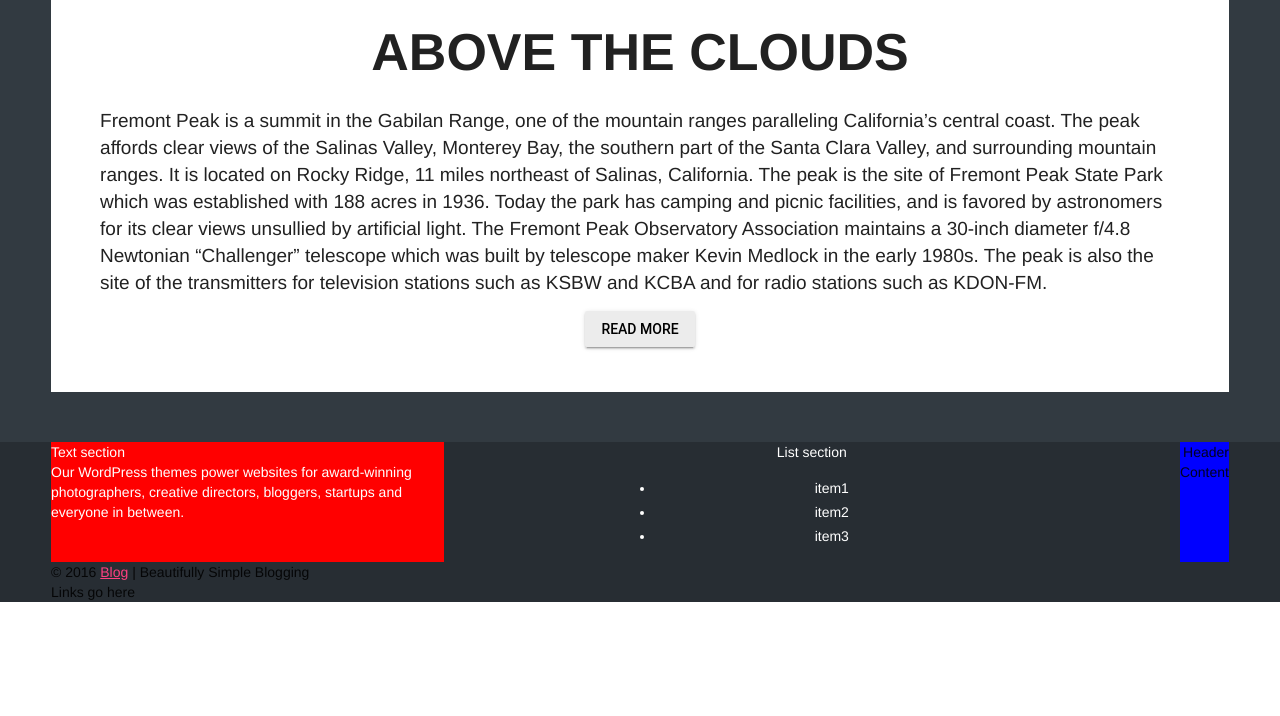
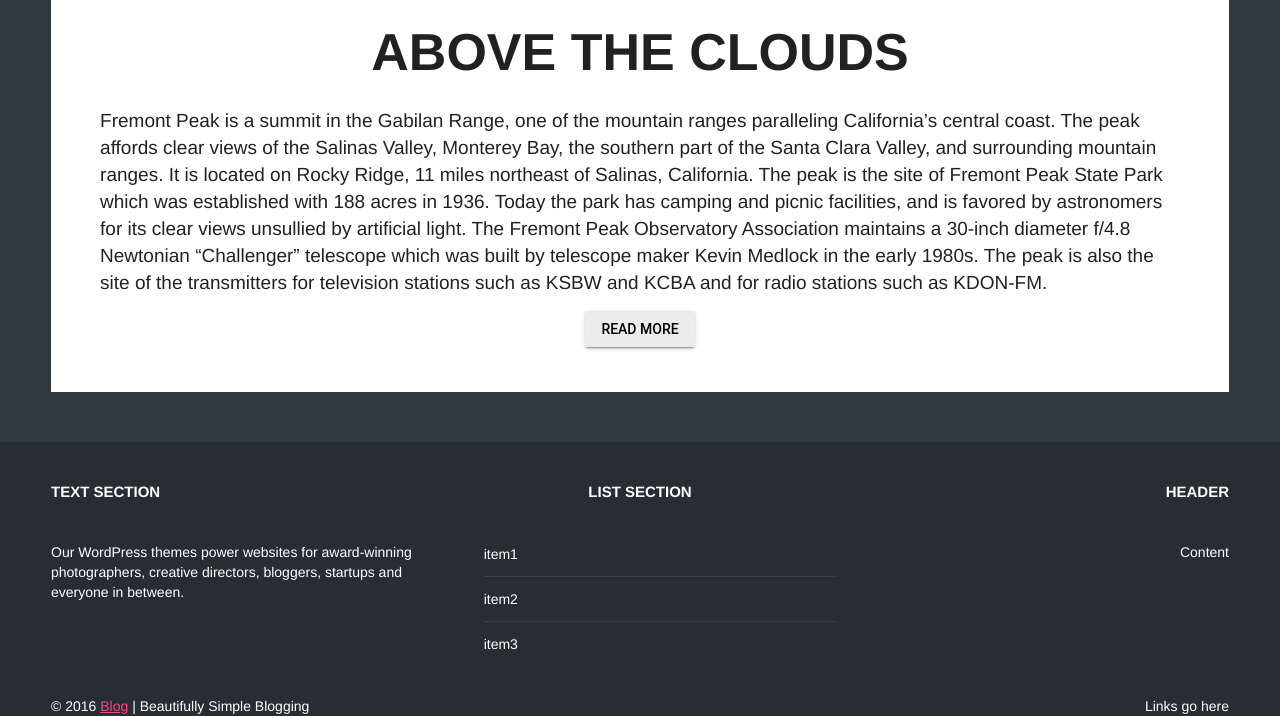
Before and after one commit to dmbaranov/BlogDesign, a website: page app/index.html in a window 1280 px wide. Shown: the part 3987-4703 px from the top of the page. Before the commit the page ends 4589 px from the top, so only its background shows below. Drawn offline with nearby package versions, Linux system fonts and the light colour scheme; a web font is replaced by a local one.

Commit message:
New structure for scss

```diff
--- a/app/index.html
+++ b/app/index.html
@@ -99,24 +99,24 @@
             </div>
             <div class="main-footer__section">
               <div class="main-footer__section__header">List section</div>
-              <div class="main-footer__section__content footer__section__content--list-section">
-                <ul class="footer__section__content__list">
+              <div class="main-footer__section__content --list-section">
+                <ul class="main-footer__section__content__list">
                   <li>item1</li>
                   <li>item2</li>
                   <li>item3</li>
                 </ul>
               </div>
             </div>
-            <div class="footer__section">
-              <div class="footer__section__header">Header</div>
-              <div class="footer__section__content">Content</div>
+            <div class="main-footer__section">
+              <div class="main-footer__section__header">Header</div>
+              <div class="main-footer__section__content">Content</div>
             </div>
           </div>
-          <div class="footer__copyright">
-            <div class="footer__copyright__block">
+          <div class="main-footer__copyright">
+            <div class="main-footer__copyright__block">
               © 2016 <a href="#">Blog</a> | Beautifully Simple Blogging
             </div>
-            <div class="footer__copyright__block footer__copyright__block--links">
+            <div class="main-footer__copyright__block --links">
               Links go here
             </div>
             <di
--- a/app/sass/blocks/_main-footer.scss
+++ b/app/sass/blocks/_main-footer.scss
@@ -20,24 +20,69 @@
 
     @include col-xs-8;
 
-    div.&:first-of-type {
-      background: red;
+    &:first-of-type {
+      text-align: left;
     }
 
-    // div:&:first-of-type {
-    //   text-align: left;
-    //
-    //   background: red;
-    // }
+    & ~ div:last-of-type {
+      text-align: right;
+    }
+
+    &__header {
+      padding: 40px 0;
+
+      color: $white;
+      font-weight: bold;
+      font-size: 15px;
+      text-transform: uppercase;
+    }
+
+    &__content {
+      &__list {
+        margin: 0;
+
+        list-style: none;
+        text-align: left;
+
+        & li {
+          margin: 0;
+          padding: 10px 0;
+
+          text-decoration: none;
+
+          border-bottom: 1px dotted #444D52;
+
+          &:first-child {
+              padding-top: 0;
+          }
+
+          &:last-child {
+            border-bottom: 0;
+          }
+        }
+      }
+    }
+  }
+
+  &__copyright {
+    margin-top: 30px;
+
+    display: flex;
+
+    color: white;
+
+    @include col-xs-24;
+
+    &__block {
+      @include col-xs-12;
+    }
+  }
+
+  & .--text-section {
+    text-align: left;
+  }
+
+  & .--links {
+    text-align: right;
   }
 }
-
-div.main-footer__section:first-of-type {
-  text-align: left;
-  background: red;
-}
-
-div.main-footer__section ~ div:last-of-type {
-  text-align: right;
-  background: blue;
-}
```
Also changed, not shown: app/css/style.css.
